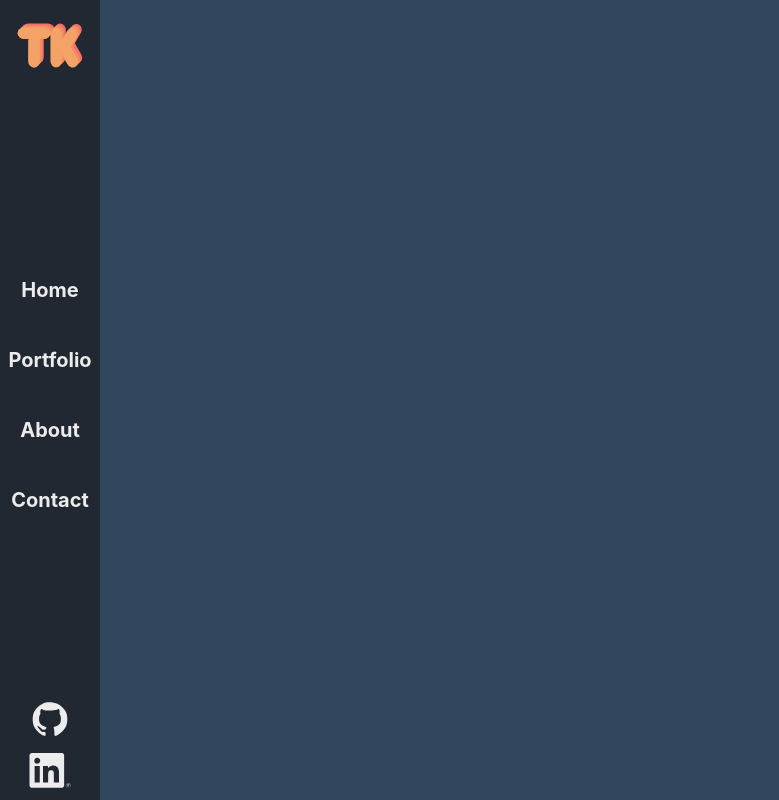
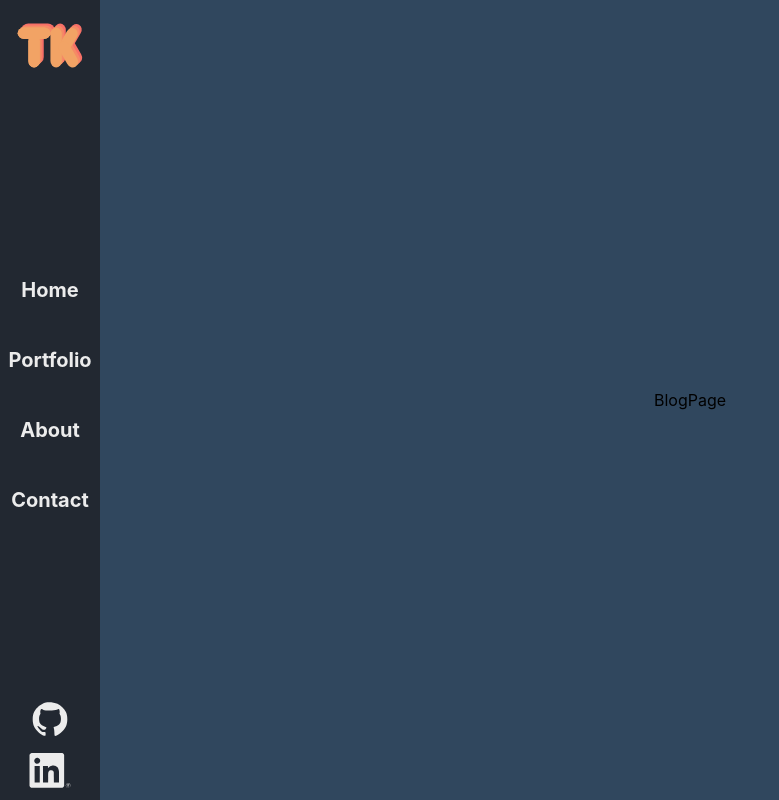
Before and after one commit to tylercodes1/portfolio, a React (Create React App) app: page /blog in a window 1280 px wide. Shown: the whole page, without its empty margins (0-779 px from the left). Built offline with nearby package versions, Linux system fonts and the light colour scheme.

Commit message:
Added Blog Page

```diff
--- /dev/null
+++ b/src/Widgets/Blog/Blog.css
@@ -0,0 +1,9 @@
+.blog_page {
+    position: relative;
+    margin: 0 0 0 100px;
+    display: flex;
+    flex-direction: column;
+    justify-content: center;
+    align-items: center;
+    height: 100%;
+}
--- /dev/null
+++ b/src/Widgets/Blog/Blog.js
@@ -0,0 +1,10 @@
+import React from 'react'
+import './Blog.css'
+
+const Blog = () => {
+    return (
+        <div className="blog_page">BlogPage</div>
+    )
+}
+
+export default Blog
--- a/src/Widgets/General/App2.js
+++ b/src/Widgets/General/App2.js
@@ -10,6 +10,7 @@ import { BrowserRouter as Router, Switch, Route } from "react-router-dom";
 import Nav2Top from "./Nav2/Nav2Top";
 import BackDrop from "./Nav2/BackDrop/BackDrop";
 import Drawer from "./Nav2/SideDrawer/Drawer";
+import Blog from "../Blog/Blog";
 
 class App2 extends Component {
 	constructor() {
@@ -50,6 +51,7 @@ class App2 extends Component {
 						<Route path="/" exact component={Home} />
 						<Route path="/home" component={Home} />
 						<Route path="/about" component={About} />
+						<Route path="/blog" component={Blog} />
 						<Route path="/portfolio" component={Portfolio} />
 						<Route path="/contact" component={Contact} />
 						<Route path="/skills" component={Skills} />
```
Also changed, not shown: 1 other file (tests, documents, lock files or other folders).
